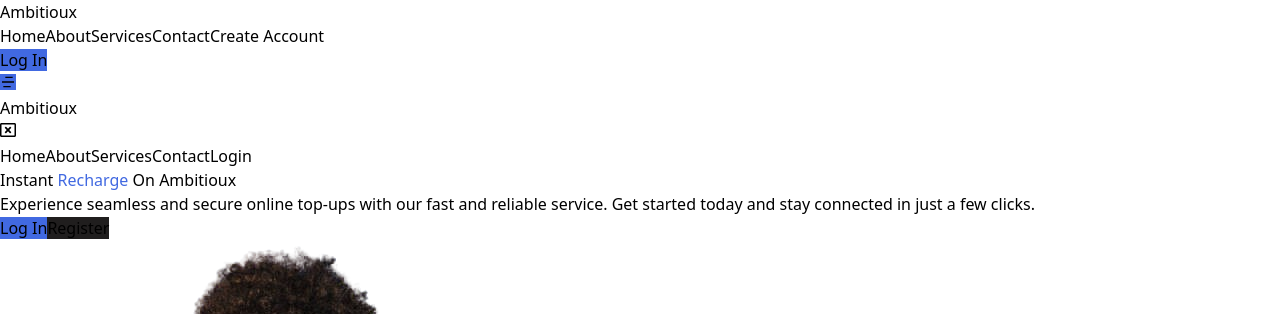
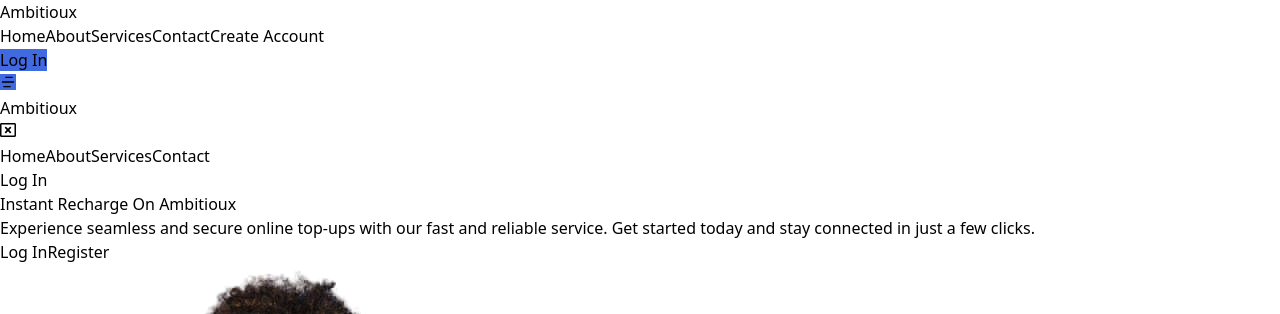
Before and after one commit to Ambituox/VTU_Frontend, a React (Vite) app: page / in a window 1280 px wide. Shown: the top 314 px of the page. Built offline with nearby package versions, Linux system fonts and the light colour scheme.

Commit message:
Changes made on the header, hero sections

```diff
--- a/src/components/Header.jsx
+++ b/src/components/Header.jsx
@@ -1,48 +1,67 @@
-import React, { useState } from 'react'
-import { Link } from 'react-router-dom'
-import Sidebar from './Sidebar'
+import React, { useState } from 'react';
+import { Link } from 'react-router-dom';
+import Sidebar from './Sidebar';
+import { useSelector } from 'react-redux';
+import { FaUserAlt } from 'react-icons/fa';
 
+// Navigation setup
 const navigation = [
   { name: 'Home', path: '/' },
   { name: 'About', path: '/about' },
   { name: 'Services', path: '/services' },
   { name: 'Contact', path: '/contact' },
-  { name: 'Create Account', path: '/signup' },
-]
+];
 
 export default function Header() {
-  const [mobileMenuOpen, setMobileMenuOpen] = useState(false)
+  const [mobileMenuOpen, setMobileMenuOpen] = useState(false);
+
+  const { currentUser } = useSelector((state) => state.user);
 
   return (
     <header className="shadow-sm sticky top-0 z-50 bg-white">
       <nav aria-label="Global" className="flex items-center justify-between p-4 max-w-screen-xl mx-auto">
+        {/* Logo */}
         <div className="flex">
-          <Link to="/" className="font-extrabold text-3xl text-gray-900 transition duration-300 ease-in-out transform hover:scale-110">
+          <Link to="/" className="font-extrabold lg:text-3xl text-2xl text-gray-900 transition duration-300 ease-in-out transform hover:scale-110">
             Ambitioux
           </Link>
         </div>
 
+        {/* Desktop Nav Links */}
         <div className="hidden lg:flex lg:gap-x-6">
           {navigation.map((item) => (
-            <Link key={item.name} to={item.path} className="text-lg font-semibold text-gray-900 hov transition duration-300 ease-in-out transform hover:scale-105">
+            <Link key={item.name} to={item.path} className="text-lg font-semibold text-gray-900 transition duration-300 ease-in-out transform hover:scale-105">
               {item.name}
             </Link>
           ))}
+          {/* Dynamic 'Create Account' or 'Profile' Link */}
+          <Link to={currentUser ? '/profile' : '/signup'} className="text-lg font-semibold text-gray-900 transition duration-300 ease-in-out transform hover:scale-105">
+            {currentUser ? '' : 'Create Account'}
+          </Link>
         </div>
 
+        {/* Right-side buttons */}
         <div className="flex gap-6 items-center">
-          <div className="hidden lg:flex">
-            <Link to="/login"
-              className="text-white cl2 px-4 py-2 rounded-md font-semibold transition duration-300 ease-in-out transform hover:scale-105">
-              Log In
-            </Link>
-          </div>
+          {
+            !currentUser ? (
+              <div className="hidden lg:flex">
+                <Link to="/login" className="text-white cl2 px-4 py-2 rounded-md font-semibold transition duration-300 ease-in-out transform hover:scale-105">
+                  Log In
+                </Link>
+              </div>
+            ) : (
+              <Link to={'/profile'} className={`lg:bg-gradient-to-r from-blue-500 to-purple-600 lg:text-white m1-2 mr-10 p-2 rounded-full`}>
+                <FaUserAlt />
+              </Link>
+            )
+          }
 
+          {/* Mobile Menu (Sidebar) */}
           <div className="lg:hidden block">
-            <Sidebar/>
+            <Sidebar />
           </div>
         </div>
       </nav>
     </header>
-  )
+  );
 }
--- a/src/components/Sidebar.jsx
+++ b/src/components/Sidebar.jsx
@@ -2,6 +2,7 @@ import React, { useState } from 'react';
 import { Link } from 'react-router-dom';
 import { RiMenu4Line } from 'react-icons/ri';
 import { FaRegWindowClose } from 'react-icons/fa';
+import { useSelector } from 'react-redux';
 
 const Sidebar = () => {
   const [sidebarOpen, setSidebarOpen] = useState(false);
@@ -11,18 +12,19 @@ const Sidebar = () => {
     { name: 'About', path: '/about' },
     { name: 'Services', path: '/services' },
     { name: 'Contact', path: '/contact' },
-    { name: 'Login', path: '/login' },
   ];
+
+  const { currentUser } = useSelector((state) => state.user);
 
   return (
     <div>
       {/* Sidebar Toggle Button */}
-      <button onClick={() => setSidebarOpen(!sidebarOpen)} className="p-2 cl2 text-white fixed top-4 right-4 z-50 rounded-md transition-transform hover:scale-105">
+      <button onClick={() => setSidebarOpen(!sidebarOpen)} className="p-2 cl2 text-white bg-gradient-to-r from-blue-500 to-purple-600 fixed top-4 right-4 z-50 rounded-md transition-transform hover:scale-105">
         {sidebarOpen ? <FaRegWindowClose className="text-2xl" /> : <RiMenu4Line className="text-2xl" />}
       </button>
 
       {/* Sidebar Container */}
-      <div className={`fixed inset-y-0 right-0 z-40 w-[80%] bg-white text-black transform ${
+      <div className={`fixed inset-y-0 right-0 z-40 w-[70%] bg-white text-black transform ${
           sidebarOpen ? '-translate-x-0' : 'translate-x-full'
         } transition-transform duration-300 ease-in-out shadow-lg`}>
         {/* Sidebar Header */}
@@ -44,6 +46,20 @@ const Sidebar = () => {
               {item.name}
             </Link>
           ))}
+
+{
+            !currentUser ? (
+              <div className="hidden lg:flex">
+                <Link to="/login" className="block hover:bg-gray-200 px-4 py-3 hover:text-blue-500 text-lg font-medium rounded-md duration-150 ease-in-out">
+                  Log In
+                </Link>
+              </div>
+            ) : (
+              <Link to={'/profile'} className={`block hover:bg-gray-200 px-4 py-3 hover:text-blue-500 text-lg font-medium rounded-md duration-150 ease-in-out`}>
+                My Profile
+              </Link>
+            )
+          }
         </nav>
       </div>
 
--- a/src/components/Testimonial.jsx
+++ b/src/components/Testimonial.jsx
@@ -42,7 +42,7 @@ const Testimonial = () => {
   ];
 
   return (
-    <div className="bg-gray-50 py-16 px-4 sm:px-6 lg:px-8">
+    <div className="bg-blue-100 py-16 px-4 sm:px-6 lg:px-8">
       <div className="max-w-7xl mx-auto text-center">
         {/* Customized h2 Tag with Custom Colors */}
         <h2 className="text-4xl sm:text-4xl font-extrabold text-transparent bg-clip-text bg-gradient-to-r from-[#ADF802] via-[#4169E1] to-[#ADF802] leading-tight mt-4 mb-8">
--- /dev/null
+++ b/src/components/home_components/BuyDataButton.jsx
@@ -0,0 +1,13 @@
+import React from 'react';
+import { Link } from 'react-router-dom';
+
+function BuyDataButton() {
+  return (
+    <Link to="/profile" className="relative inline-flex items-center justify-center px-6 py-3 font-bold text-white transition-transform duration-300 ease-in-out bg-gradient-to-r from-blue-500 to-purple-600 rounded-lg shadow-lg hover:scale-110 hover:shadow-xl">
+      Buy Data Now
+      <span className="absolute top-0 right-0 w-3 h-3 bg-yellow-400 rounded-full animate-ping"></span>
+    </Link>
+  );
+}
+
+export default BuyDataButton;
--- a/src/components/home_components/Faqs.jsx
+++ b/src/components/home_components/Faqs.jsx
@@ -73,7 +73,7 @@ const FAQ = () => {
   };
 
   return (
-    <div className="w-full bg-gray-100 px-3">
+    <div className="w-full bg-purple-100 px-3">
         <div className="max-w-4xl mx-auto md:px-0 px-3 py-20">
             <h2 className="text-3xl font-semibold text-center text-gray-800 mb-6">Frequently Asked Questions</h2>
             <div className="space-y-4">
--- a/src/components/home_components/Hero.jsx
+++ b/src/components/home_components/Hero.jsx
@@ -2,36 +2,53 @@ import React, { useEffect } from 'react';
 import { Link } from 'react-router-dom';
 import AOS from 'aos';
 import 'aos/dist/aos.css';
+import { useSelector } from 'react-redux';
+import BuyDataButton from './BuyDataButton';
 
 export default function Hero() {
   useEffect(() => {
     AOS.init({ duration: 1000, once: true }); // Initialize AOS with custom options
   }, []);
 
+  const { currentUser } = useSelector((state) => state.user);
+
   return (
-    <div className="bg-gradient-to-b from-gray-50 to-blue-200">
+    <div className="bg-gradient-to-b from-gray-50 to-blue-300">
       <div className="relative isolate px-6 lg:px-8">
         <div className="mx-auto md:max-w-[90%] max-w-full py-20 sm:py-24 lg:py-28">
           <div className="flex flex-col lg:flex-row justify-between items-center w-full space-y-8 lg:space-y-0" data-aos="fade-up">
-            <div className="lg:w-[45%] sm:w-[97%] w-full text-center lg:text-left"data-aos="fade-right">
-              <h1 className="text-balance md:text-6xl text-4xl font-semibold tracking-tight text-gray-900 sm:text-5xl">
-                Instant <span className="clr2">Recharge</span> On{' '}
-                <span className="clr">Ambitioux</span>
+            {/* Left Text Section */}
+            <div className="lg:w-[45%] sm:w-[97%] w-full text-center lg:text-left" data-aos="fade-right">
+              <h1 className="text-balance lg:text-6xl text-4xl font-extrabold tracking-tight text-gray-900 sm:text-4xl leading-tight">
+                Instant <span className="text-blue-600">Recharge</span> On{' '}
+                <span className="text-purple-600">Ambitioux</span>
               </h1>
-              <p className="mt-6 text-gray-600 text-lg font-normal">
+              <p className="mt-6 text-gray-700 text-lg font-medium leading-relaxed">
                 Experience seamless and secure online top-ups with our fast and reliable service. Get started today and stay connected in just a few clicks.
               </p>
+              {currentUser ? (
+                <div className="mt-5">
+                  <BuyDataButton />
+                </div>
+              ) : (
                 <div className="mt-10 flex items-center justify-center lg:justify-start gap-x-6" data-aos="zoom-in">
-                <Link to="/login" className="rounded-md cl2 w-[150px] py-2 text-[16] font-semibold text-white shadow-lg text-center transition-all hover:bg-blue-700">
+                  <Link to="/login" className="rounded-md bg-blue-600 w-[150px] py-2 text-[16px] font-semibold text-white shadow-lg text-center transition-all transform hover:scale-105 hover:bg-blue-700">
                     Log In
                   </Link>
-                <Link to="/signup" className="rounded-md cl3 w-[150px] py-2 text-[16] font-semibold text-white shadow-lg text-center transition-all hover:bg-lime-500">
+                  <Link to="/signup" className="rounded-md bg-green-500 w-[150px] py-2 text-[16px] font-semibold text-white shadow-lg text-center transition-all transform hover:scale-105 hover:bg-lime-500">
                     Register
                   </Link>
                 </div>
+              )}
             </div>
+
+            {/* Right Image Section */}
             <div className="lg:w-[48%] sm:w-[97%] w-full" data-aos="fade-left">
-              <img src="/bg.png" alt="Virtual Top Up" className="rounded-lg shado" />
+              <img
+                src="/bg.png"
+                alt="Virtual Top Up"
+                className="transition-transform duration-300 hover:scale-105"
+              />
             </div>
           </div>
         </div>
--- a/src/components/home_components/Section2.jsx
+++ b/src/components/home_components/Section2.jsx
@@ -2,7 +2,7 @@ import React from 'react';
 
 export default function Section2() {
   return (
-    <div className="py-20 bg-gradient-to-b from-blue-100 to-green-500">
+    <div className="py-20 bg-gradient-to-b from-gray-100 to-purple-300">
       {/* Section Container */}
       <div className="md:max-w-[90%] xl:max-w-[60%] sm:max-w-[95%] max-w-[97%] mx-auto flex flex-wrap md:gap-10 gap-5 flex-col sm:flex-row justify-around">
         {/* Vision Card */}
--- a/src/components/home_components/Section3.jsx
+++ b/src/components/home_components/Section3.jsx
@@ -18,7 +18,7 @@ export default function Section3() {
   ];
 
   return (
-    <div className="py-20 bg-gradient-to-b from-gray-50 to-gray-200 relative">
+    <div className="py-20 bg-gradient-to-b from-gray-50 to-green-100 relative">
       {/* Decorative Background */}
       <div className="absolute inset-0 bg-gradient-to-r from-blue-50 to-green-50 opacity-20 -z-10"></div>
 
--- a/src/layout/Layout.jsx
+++ b/src/layout/Layout.jsx
@@ -1,12 +1,13 @@
 import React, { createContext, useEffect, useState } from 'react';
 import { MdOutlinePayment, MdSpaceDashboard } from 'react-icons/md';
-import { FaUsers, FaWhatsapp } from 'react-icons/fa';
+import { FaUserAlt, FaUsers, FaWhatsapp } from 'react-icons/fa';
 import { IoClose } from 'react-icons/io5';
 import { Link, Outlet } from 'react-router-dom';
 import Main_links from './sidebar/main/Main_links';
 import Services_links from './sidebar/services/Services_links';
 import Extra_links from './sidebar/extra/Extra_links';
 import UserLogoutButton from '../components/user_dashboard_component/UserLogout';
+import { useSelector } from 'react-redux';
 
 const mainlinks = [
   {
@@ -62,9 +63,11 @@ const Sidebar = ({ isOpen, toggleSidebar }) => {
 };
 
 const Header = ({ toggleSidebar }) => {
+  const { currentUser } = useSelector((state) => state.user);
+
   return (
     <header className="text-white z-10 top-0 sticky bg-blue-500">
-      <div className="flex items-center justify-between px-6 py-4">
+      <div className="flex items-center justify-between px-6 lg:py-4 py-2">
         {/* Logo */}
         <div className="flex items-center space-x-2">
           <button onClick={toggleSidebar} className="text-2xl p-2 text-slate-50 lg:hidden focus:outline-none" aria-label="Open Sidebar">
@@ -73,9 +76,15 @@ const Header = ({ toggleSidebar }) => {
         </div>
 
         {/* User Actions */}
-          <div className="">
-            <UserLogoutButton/>
-          </div>
+        {
+          currentUser && (
+            <div className="bg-white p-2 rounded-full">
+              <Link to={'/profile'} className={`text-black`}>
+                <FaUserAlt />
+              </Link>
+            </div>
+          )
+        }
       </div>
     </header>
   );
--- a/src/pages/auth/VerifyAccount.jsx
+++ b/src/pages/auth/VerifyAccount.jsx
@@ -31,6 +31,7 @@ const VerifyAccount = () => {
       });
 
       const data = await response.json();
+
       if (data.status === 'error') {
         setError(data.message);
         // console.log(data);
@@ -38,7 +39,7 @@ const VerifyAccount = () => {
       }
 
       setSuccess(data.message);
-      console.log(data);
+      // console.log(data);
 
       setTimeout(() => navigate('/login'), 1500);
 
```
Also changed, not shown: src/pages/auth/Sign_in.jsx (+8 -12 lines). Lines whose indentation alone changed are shown as unchanged.
